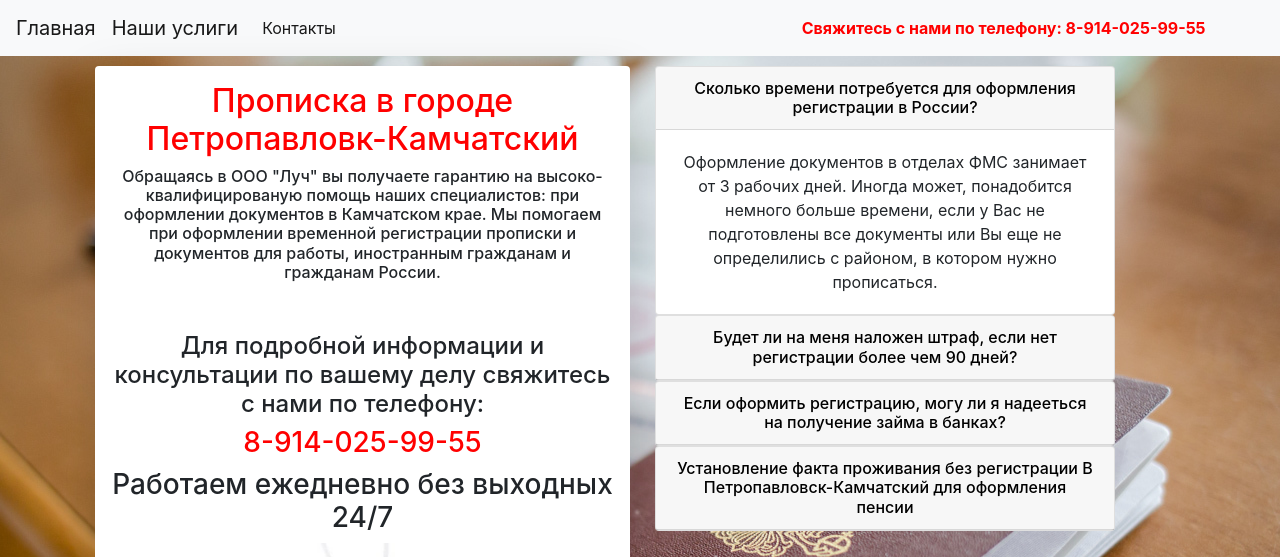
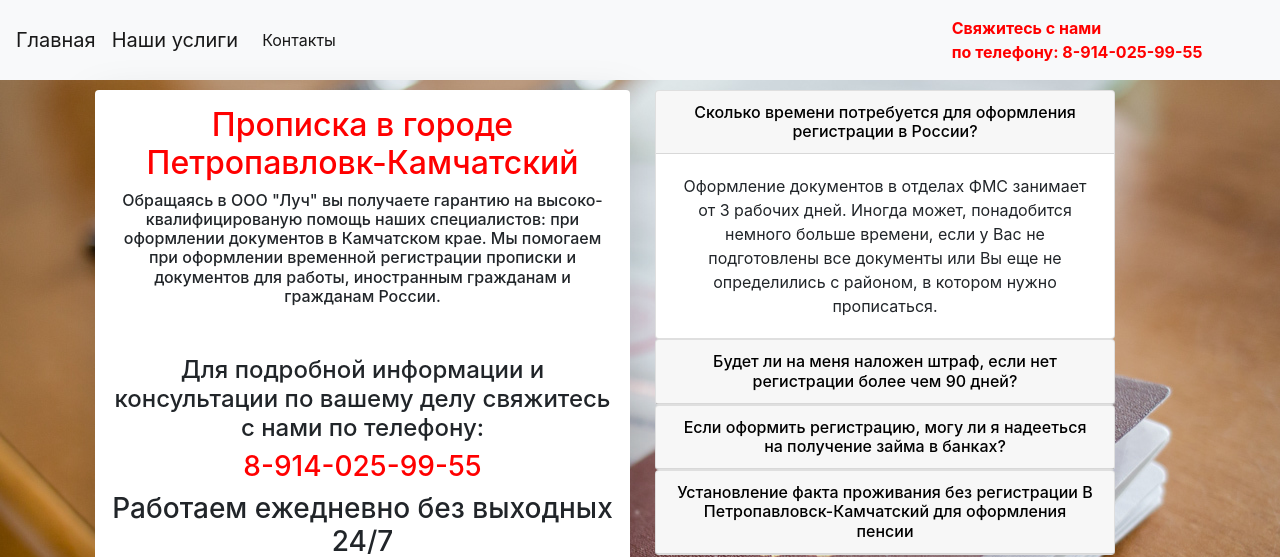
Before and after one commit to zaha5216/Propiska_kamchatka, a Django app: page / in a window 1280 px wide. Shown: the top 557 px of the page. Run offline with Django 3.2, Linux system fonts and the light colour scheme; some libraries are stand-ins or nearby versions.

Commit message:
my message

```diff
--- a/Propiska41/settings.py
+++ b/Propiska41/settings.py
@@ -31,9 +31,7 @@ SECRET_KEY = '2d0a9oxl6$$s09-4a^r@5&c(xmx*%&fmfq3$2248lu^r-z@eer'
 DEBUG = True
 
 
-# ALLOWED_HOSTS = []
-
-ALLOWED_HOSTS = ['damp-savannah-98220.herokuapp.com']
+# ALLOWED_HOSTS = ['damp-savannah-98220.herokuapp.com']
 
 
 # Application definition
--- a/templates/layout/basic.html
+++ b/templates/layout/basic.html
@@ -26,16 +26,16 @@
 
       <div class="collapse navbar-collapse" id="navbarTogglerDemo02">
         <ul class="navbar-nav mr-auto mt-4 mt-md-0">
-          <li>
+          <li style="margin-top:12px" >
               <a class="navbar-brand" href="{% url 'main:index' %}">Наши услиги</a>
           </li>
-          <li class="nav-item active">
-            <a class="nav-link" style=" margin-right: 450px" href="{% url 'main:other' page='about' %}">Контакты</a>
+          <li class="nav-item active" style="margin-top:12px">
+            <a class="nav-link" style=" margin-right: 600px" href="{% url 'main:other' page='about' %}">Контакты</a>
           </li>
           <li>
           </li>
           <li >
-              <b><a class="nav-link" style="color:red"  href="tel:+79140259955"> Свяжитесь с нами по телефону: 8-914-025-99-55</a></b>
+              <b><a class="nav-link" style="color:red"  href="tel:+79140259955"> Свяжитесь с нами<br> по телефону: 8-914-025-99-55</a></b>
           </li>
         </ul>
       </div>
```
